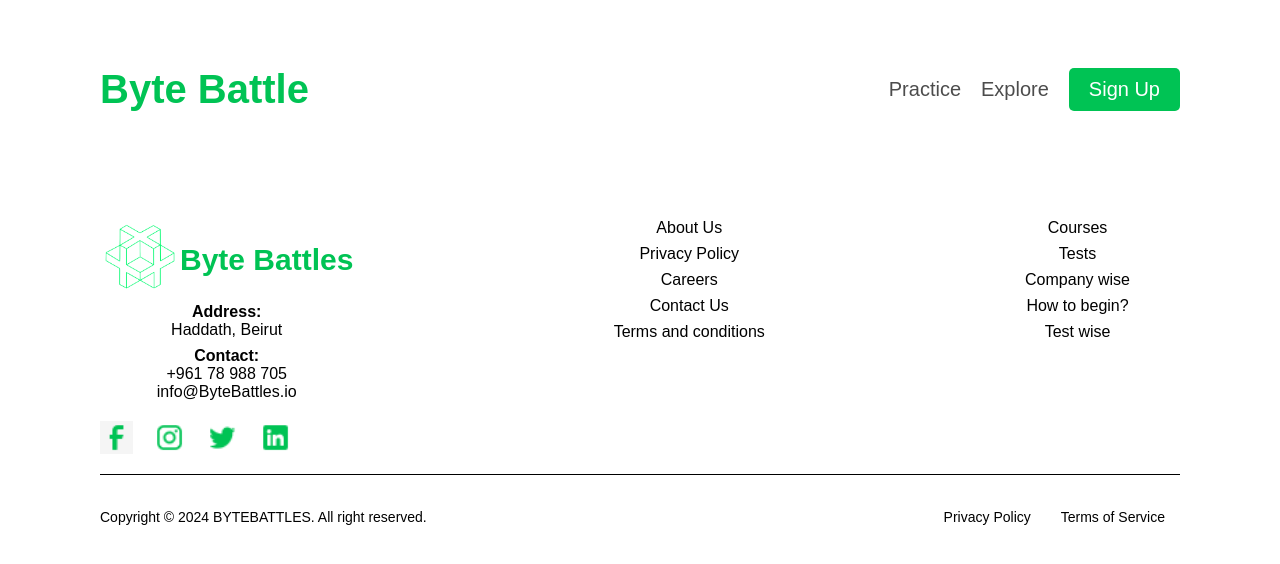
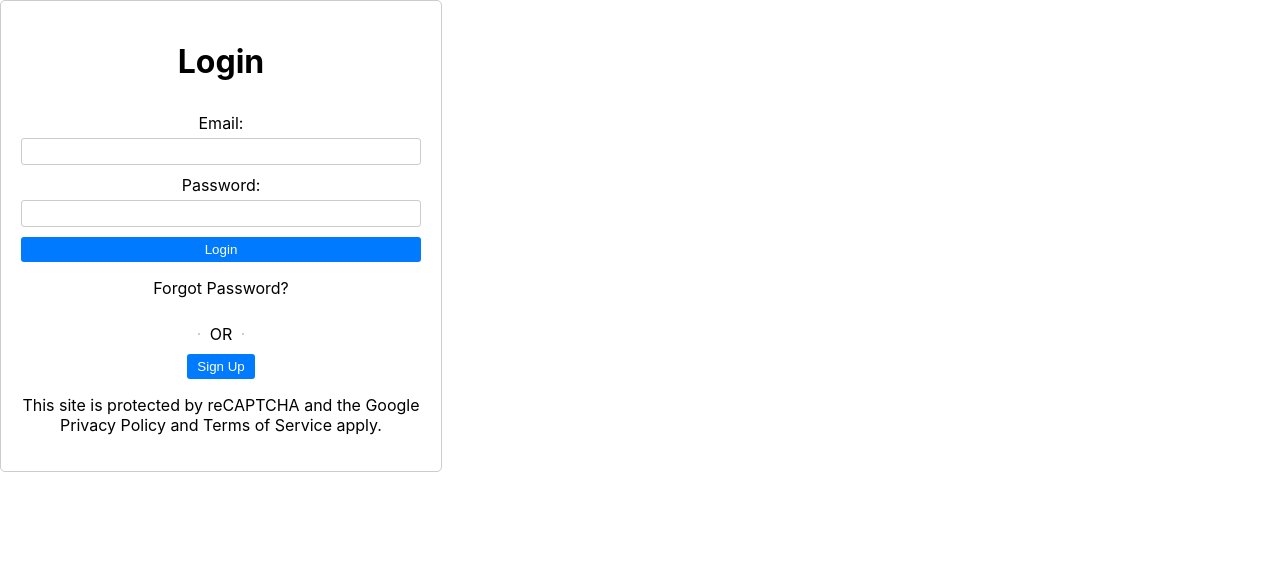
Before and after one commit to Ali-H-Hassan/ByteBattles-CodingAdventure, a React (Create React App) app in the folder frontend/: page / in a window 1280 px wide. Shown: the top 564 px of the page. Built offline with nearby package versions, Linux system fonts and the light colour scheme.

Commit message:
Login Page init

```diff
--- a/frontend/src/App.js
+++ b/frontend/src/App.js
@@ -1,13 +1,13 @@
 import React from "react";
 import Header from "./components/Header/Header";
 import Footer from "./components/Footer/Footer";
+import Login from "./pages/LoginPage/LoginPage";
 import "./App.css";
 
 function App() {
   return (
     <div className="App">
-      <Header />
-      <Footer />
+      <Login />
       {/* The rest of your components will go here.
           For example, if you're using react-router-dom,
           your route definitions would be here. */}
--- a/frontend/src/pages/LoginPage/LoginPage.jsx
+++ b/frontend/src/pages/LoginPage/LoginPage.jsx
@@ -0,0 +1,33 @@
+import React from "react";
+import "./loginPage.css";
+
+const Login = () => {
+  return (
+    <div className="login-container">
+      {" "}
+      <h1>Login</h1>{" "}
+      <div className="form-container">
+        {" "}
+        <label htmlFor="email">Email:</label>{" "}
+        <input type="email" id="email" name="email" required />{" "}
+        <label htmlFor="password">Password:</label>{" "}
+        <input type="password" id="password" name="password" required />{" "}
+        <button type="submit">Login</button> <p>Forgot Password?</p>{" "}
+      </div>{" "}
+      <div className="or-container">
+        {" "}
+        <hr /> <p>OR</p> <hr />{" "}
+      </div>{" "}
+      <div className="signup-container">
+        {" "}
+        <button type="button">Sign Up</button>{" "}
+      </div>{" "}
+      <p>
+        This site is protected by reCAPTCHA and the Google Privacy Policy and
+        Terms of Service apply.
+      </p>{" "}
+    </div>
+  );
+};
+
+export default Login;
--- a/frontend/src/pages/LoginPage/loginPage.css
+++ b/frontend/src/pages/LoginPage/loginPage.css
@@ -0,0 +1,64 @@
+.login-container {
+  display: flex;
+  flex-direction: column;
+  align-items: center;
+  width: 400px;
+  padding: 20px;
+  border: 1px solid #ccc;
+  border-radius: 5px;
+}
+
+.form-container {
+  display: flex;
+  flex-direction: column;
+  width: 100%;
+}
+
+.form-container label {
+  margin-top: 10px;
+}
+
+.form-container input {
+  margin-top: 5px;
+  padding: 5px;
+  border: 1px solid #ccc;
+  border-radius: 3px;
+}
+
+.form-container button {
+  margin-top: 10px;
+  padding: 5px 10px;
+  background-color: #007bff;
+  color: white;
+  border: none;
+  border-radius: 3px;
+  cursor: pointer;
+}
+
+.or-container {
+  display: flex;
+  align-items: center;
+  margin-top: 10px;
+}
+
+.or-container hr {
+  width: 45%;
+  border: 1px solid #ccc;
+}
+
+.or-container p {
+  margin: 0 10px;
+}
+
+.signup-container {
+  margin-top: 10px;
+}
+
+.signup-container button {
+  padding: 5px 10px;
+  background-color: #007bff;
+  color: white;
+  border: none;
+  border-radius: 3px;
+  cursor: pointer;
+}
```
